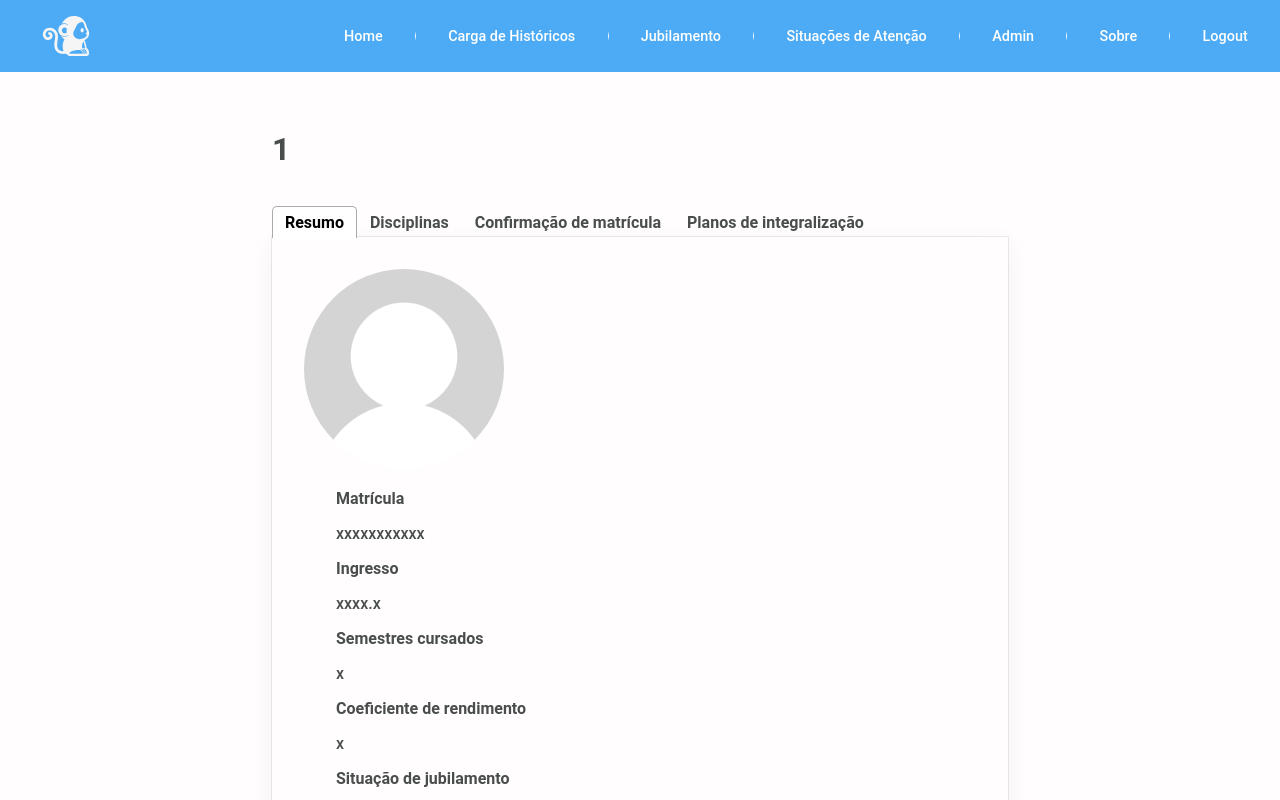
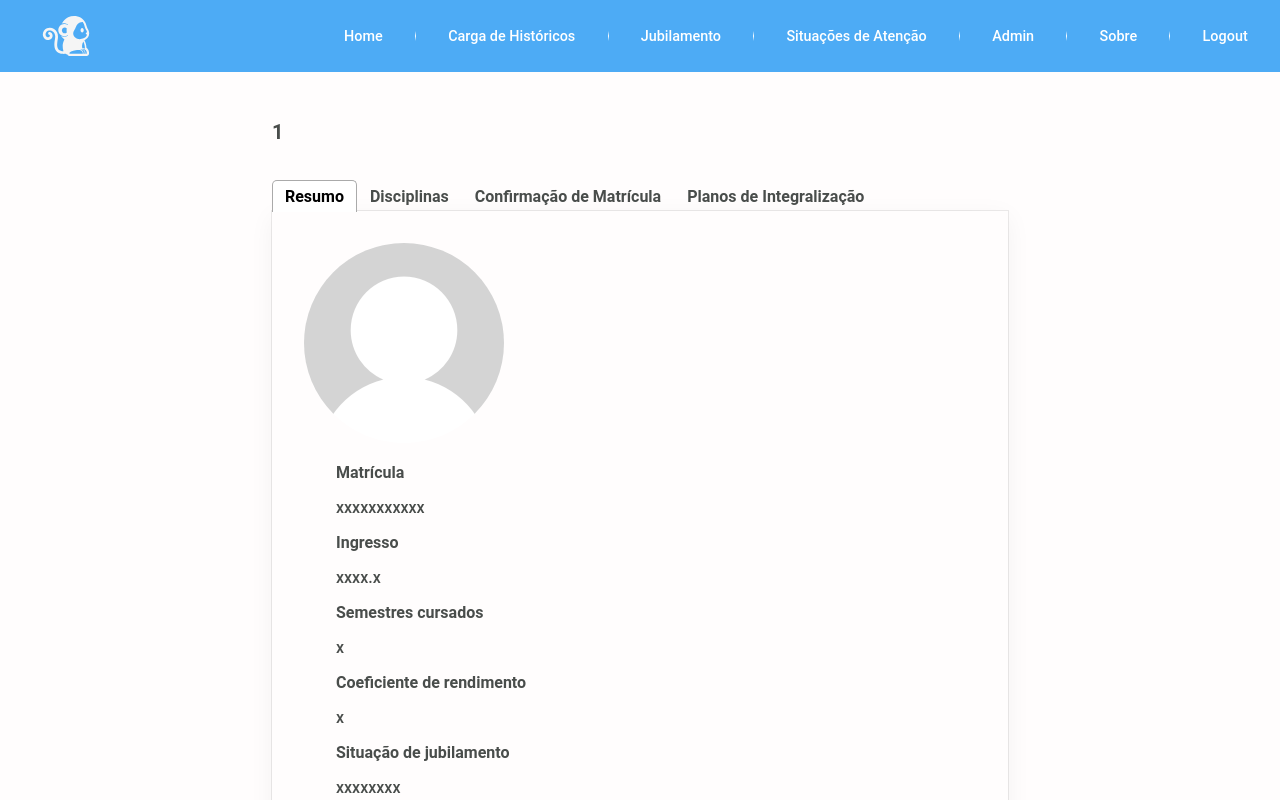
Before and after one commit to pedroAndrad1/sagui, a Next.js app: page /aluno/1 in a window 1280 px wide. Shown: the top 800 px of the page. Built offline with nearby package versions, Linux system fonts and the light colour scheme.

Commit message:
Diminuido tamanho de titulos para 1.25rem

```diff
--- a/src/pages/aluno/[aluno_nome].tsx
+++ b/src/pages/aluno/[aluno_nome].tsx
@@ -21,8 +21,8 @@ export default function AlunoProfile() {
                         <TabList>
                             <Tab>Resumo</Tab>
                             <Tab>Disciplinas</Tab>
-                            <Tab>Confirmação de matrícula</Tab>
-                            <Tab>Planos de integralização</Tab>
+                            <Tab>Confirmação de Matrícula</Tab>
+                            <Tab>Planos de Integralização</Tab>
                         </TabList>
                     </nav>
                     <TabPanel>
--- a/src/styles/globals.scss
+++ b/src/styles/globals.scss
@@ -42,6 +42,10 @@ a {
 body, input, button, textarea{
   font: 500 1rem 'Roboto', sans-serif;
   color: var(--text-black)
+}
+
+h1,h2{
+  font-size: 1.25rem;
 }
 
 h2{
```
